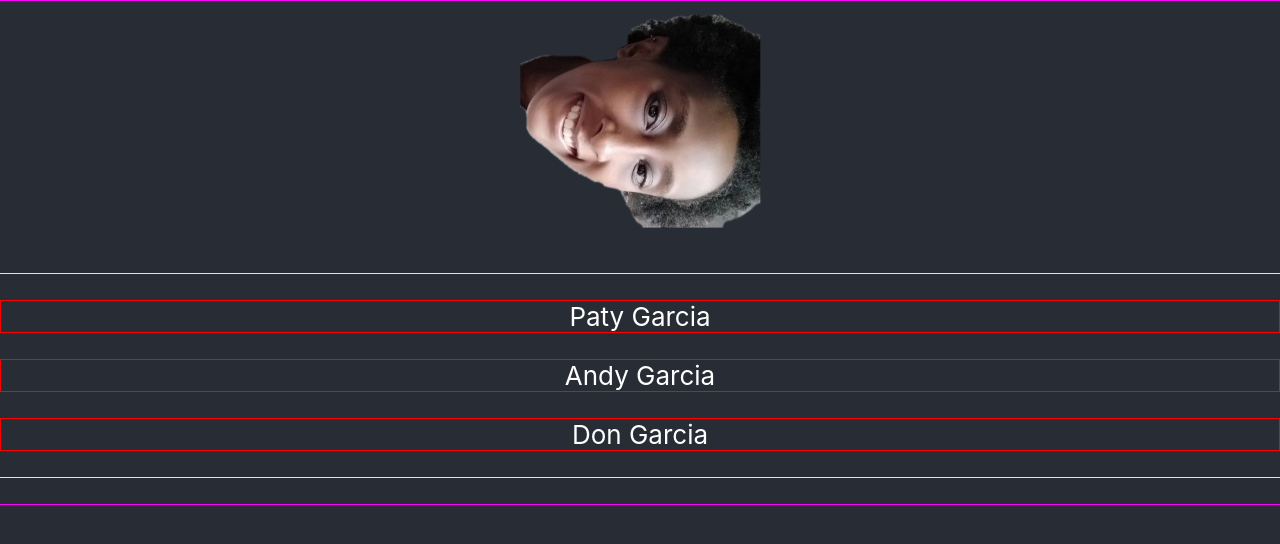
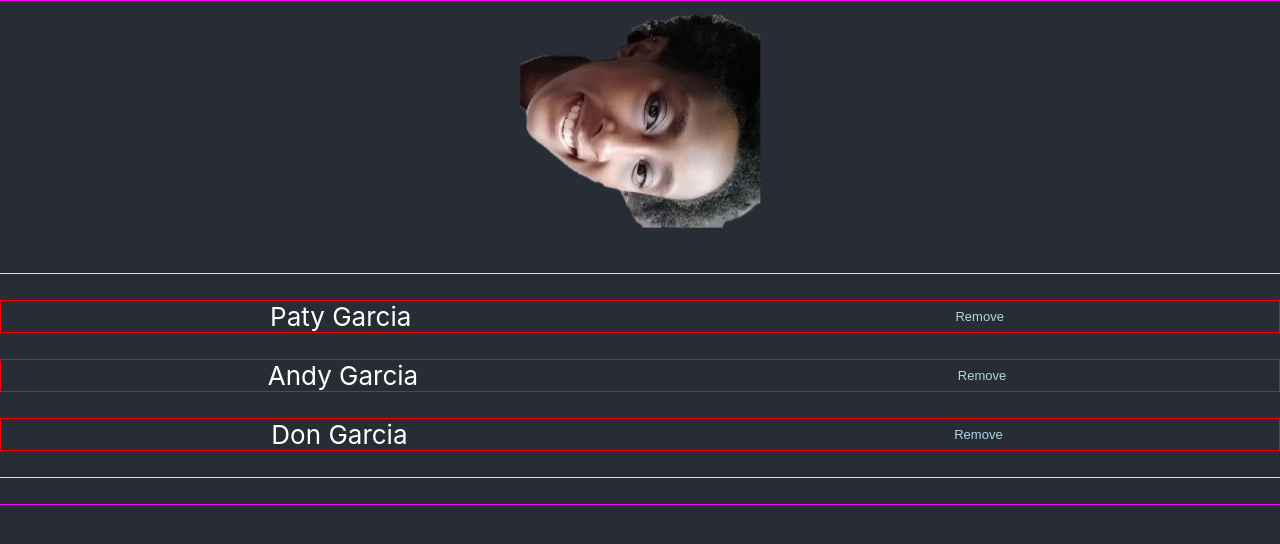
Before and after one commit to brunoterragno/the-queen-project, a React (Create React App) app: page / in a window 1280 px wide. Shown: the top 544 px of the page. Built offline with nearby package versions, Linux system fonts and the light colour scheme.

Commit message:
Adicionado botão

```diff
--- a/src/App.js
+++ b/src/App.js
@@ -4,20 +4,13 @@ import Image from "./components/Image.js";
 import Users from "./components/Users.js"
 
 class App extends React.Component {
-  removeUser(removedUser) {
-    this.setState({
-      ...this.state,
-      users: this.state.users.filter(user => user !== removedUser)
-    });
-  }
-
   render() {
     return (
       <div className="App">
         <header className="App-header">
-          <Image teste={true}/>
+          <Image/>
           <p>
-             <Users teste={true} />
+             <Users/>
           </p>
         </header>
       </div>
--- a/src/components/Users.js
+++ b/src/components/Users.js
@@ -13,10 +13,16 @@ class Users extends React.Component{
      getName(user) {
          return `${user.name} ${user.surname}`;
         }
+      removeUser(removedUser) {
+        this.setState({
+          ...this.state,
+          users: this.state.users.filter(user => user !== removedUser)
+        });
+      }
      render (){
          return (
             <div className="App-list">{this.state.users.map(user => (<p className="App-list-item">{this.getName(user)}
-              </p>))}
+            <button className="App-list-item-button" onClick={() => this.removeUser(user)}>Remove</button></p>))}
             </div>
          )
      }
```
